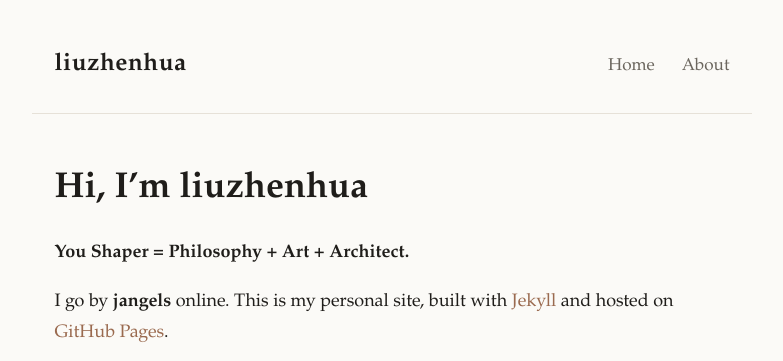
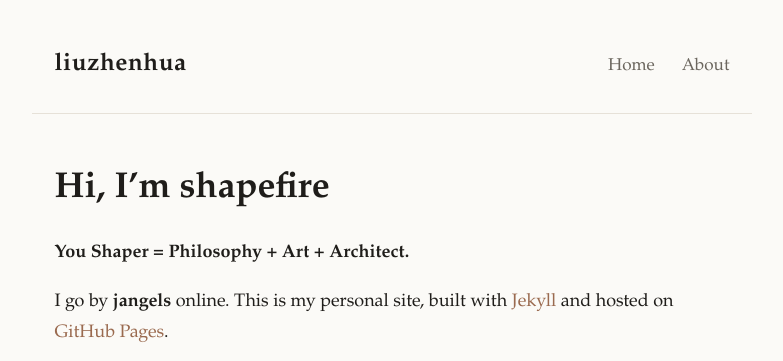
Before and after one commit to jangels/jangels.github.io, a Jekyll site: the page built from index.md, in a window 1280 px wide. Shown: the top 361 px of the page, without its empty margins (248-1031 px from the left). Built offline with Jekyll 4.4.1, drawn with Linux system fonts in a browser that asks for light colours; our own code applies the rules of GitHub Pages for plain Markdown files.

Commit message:
Update index.md

```diff
--- a/index.md
+++ b/index.md
@@ -2,7 +2,7 @@
 layout: home
 ---
 
-# Hi, I'm liuzhenhua
+# Hi, I'm shapefire
 
 **You Shaper = Philosophy + Art + Architect.**
 
```
